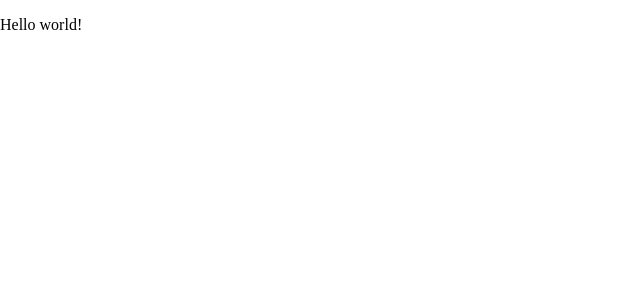
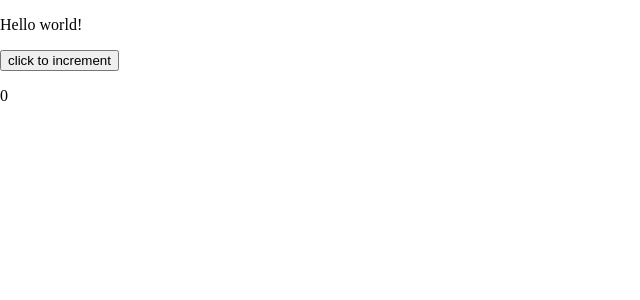
Before and after one commit to Elliotichi/Rgu-Hack-2023-Switch4Switch, a React (Create React App) app in the folder duthie-app/: page / in a window 1280 px wide. Shown: the top 300 px of the page, without its empty margins (0-640 px from the left). Built offline with nearby package versions, Linux system fonts and the light colour scheme; the HTML template or start-up script is replaced by a standard one.

Commit message:
react example

```diff
--- a/duthie-app/src/App.js
+++ b/duthie-app/src/App.js
@@ -1,8 +1,21 @@
+import React, { useState } from 'react';
 
-function App() {
+function Hello() {
     return (
         <p>Hello world!</p>
     );
 }
 
+function App() {
+    const [count, setCount] = useState(0);
+
+    return (
+        <div>
+            <Hello />
+            <button onClick={() => setCount(count + 1)}>click to increment</button>
+            <p>{count}</p>
+        </div>
+    );
+}
+
 export default App;
```
